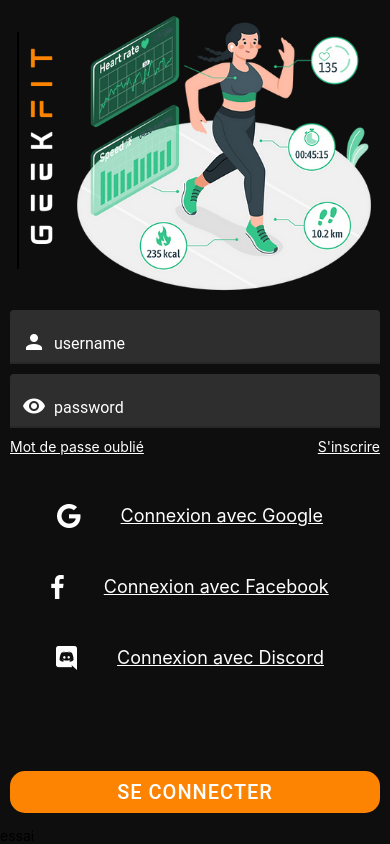
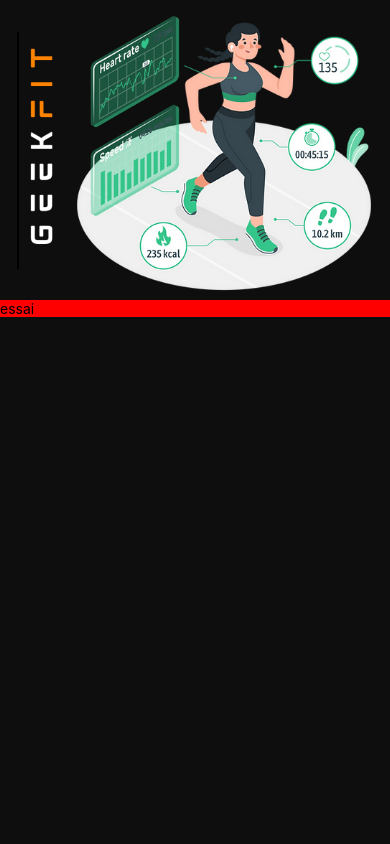
Before and after one commit to AlexiaTdev/geekfit, a React Native app in the folder GeekFit/: screen /Inscription in a window 390 px wide. Built offline with nearby package versions, Linux system fonts and the light colour scheme.

Commit message:
routing is ok

```diff
--- a/GeekFit/App.js
+++ b/GeekFit/App.js
@@ -16,7 +16,6 @@
       <Stack.Navigator>
         <Stack.Screen name="Connexion" component={Connexion} options={{ headerShown: false }}/>
         <Stack.Screen name="Inscription" component={Inscription} options={{ headerShown: false }}/>
-
       </Stack.Navigator>
     </View>
   );
--- a/GeekFit/components/InputId.js
+++ b/GeekFit/components/InputId.js
@@ -4,7 +4,7 @@
 import { Icon } from 'react-native-elements';
 import OtherConnexion from './OtherConnexion';
 
-function InputId(props) {
+function InputId({ navigation }) {
 
   return (
     <View style={styles.InputIdStyle}>
@@ -35,8 +35,8 @@
             />
         </View>
         <View style={styles.TextViewOptionStyle}>
-            <Text style={styles.TextOptionStyle} onPress={()=> console.log('forgotten mdp pressed')}>Mot de passe oublié</Text>
-            <Text style={styles.TextOptionStyle} onPress={()=> props.navigation.navigate('Inscription')}>S'inscrire</Text>
+            <Text style={styles.TextOptionStyle} onPress={() => console.log('forgotten mdp pressed')}>Mot de passe oublié</Text>
+            <Text style={styles.TextOptionStyle} onPress={() => navigation.navigate('Inscription')}>S'inscrire</Text>
         </View>
 
         <OtherConnexion/>
--- a/GeekFit/pages/Connexion.js
+++ b/GeekFit/pages/Connexion.js
@@ -6,7 +6,7 @@
 
 
 
-function Connexion(props) {
+function Connexion({ navigation }) {
 
    const renderData = (item) => {
 
@@ -14,7 +14,7 @@
   return (
       <View style = {{flex:1, backgroundColor:'#0E0E0E'}}>
           <Homeheader/>
-          <InputId />
+          <InputId navigation={navigation}/>
       </View>
 
 
--- a/GeekFit/pages/Inscription.js
+++ b/GeekFit/pages/Inscription.js
@@ -8,8 +8,7 @@
   return (
     <View style = {{flex:1, backgroundColor:'#0E0E0E'}}>
         <Homeheader/>
-        <InputId/>
-        <Text>essai</Text>
+        <Text style={{backgroundColor:'red'}}>essai</Text>
     </View>
   )
 }
```
